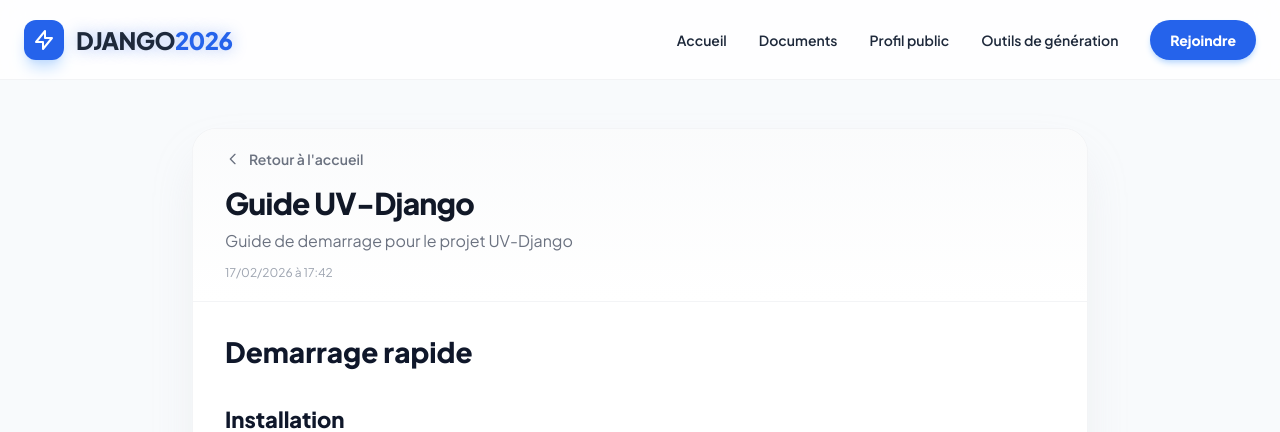
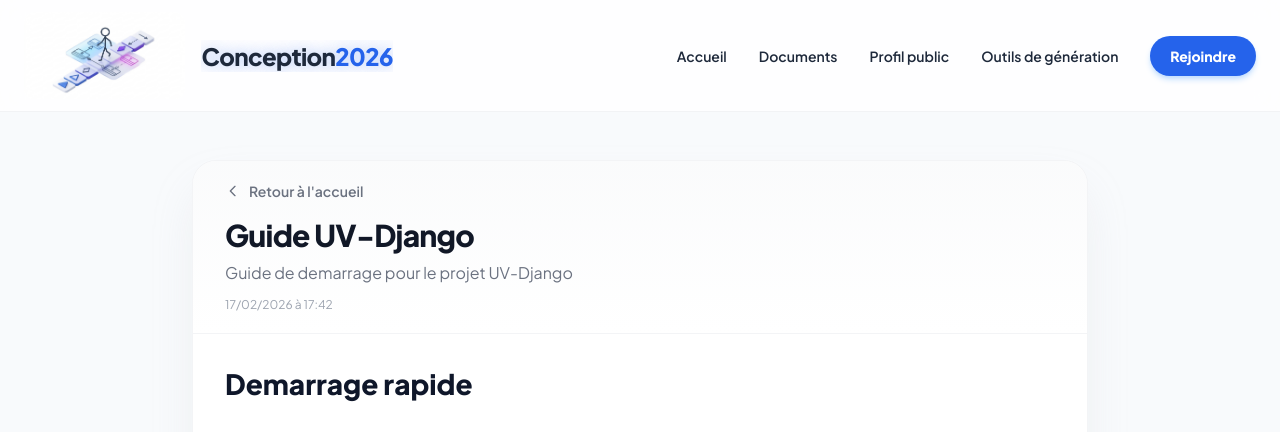
Before and after one commit to Worcesters/UV-DjangoRestFrameWork, a Django app: page /docs/guide-production/ in a window 1280 px wide. Shown: the top 432 px of the page. Run offline with Django 5.2, Linux system fonts and the light colour scheme; data comes from the database, SQL or seed files in the repository; some libraries are stand-ins or nearby versions.

Commit message:
refacto : visuel logo

```diff
--- a/templates/base.html
+++ b/templates/base.html
@@ -5,7 +5,7 @@
     <meta charset="UTF-8">
     <meta name="viewport" content="width=device-width, initial-scale=1.0">
     <title>{% block title %}Plateforme Elite{% endblock %}</title>
-    <link rel="icon" type="image/svg+xml" href="{% static 'icons/portfolio-favicon.svg' %}">
+    <link rel="icon" type="image/svg+xml" href="{% static 'icons/portfolio-favicon_old.svg' %}">
 
     <script src="https://unpkg.com/htmx.org@1.9.10"></script>
     <script src="https://cdn.tailwindcss.com"></script>
@@ -25,18 +25,26 @@
             -webkit-backdrop-filter: blur(12px);
             border-bottom: 1px solid rgba(229, 231, 235, 0.5);
         }
+        /* Logo plus petit au scroll pour rester dans la barre compacte */
+        .nav-glass.nav-scrolled .nav-logo {
+            height: 3.25rem;
+        }
+        @media (min-width: 640px) {
+            .nav-glass.nav-scrolled .nav-logo { height: 3.75rem; }
+        }
+        @media (min-width: 768px) {
+            .nav-glass.nav-scrolled .nav-logo { height: 4.25rem; }
+        }
     </style>
 </head>
 <body class="bg-[#f8fafc] text-[#1e293b] antialiased">
 
-    <nav class="nav-glass sticky top-0 z-50 transition-all duration-300 h-20">
+    <nav class="nav-glass sticky top-0 z-50 transition-all duration-300 h-24 md:h-28" id="site-nav">
         <div class="container mx-auto px-6 h-full py-2 flex justify-between items-center">
 
-            <a href="/" class="flex items-center space-x-3 group">
-                <div class="w-10 h-10 bg-blue-600 rounded-xl flex items-center justify-center shadow-lg shadow-blue-200 group-hover:rotate-12 transition-transform duration-300">
-                    <svg class="w-6 h-6 text-white" fill="none" stroke="currentColor" viewBox="0 0 24 24"><path stroke-linecap="round" stroke-linejoin="round" stroke-width="2" d="M13 10V3L4 14h7v7l9-11h-7z"/></svg>
-                </div>
-                <span class="font-extrabold text-2xl tracking-tight logo-glow">DJANGO<span class="text-blue-600">2026</span></span>
+            <a href="/" class="flex items-center gap-3 md:gap-4 group min-w-0">
+                <img src="{% static 'icons/portfolio-favicon.png' %}" alt="Logo" class="nav-logo h-16 w-auto sm:h-[4.5rem] md:h-[5.5rem] object-contain rounded-xl shrink-0 transition-[height] duration-300" width="220" height="220" decoding="async">
+                <span class="font-extrabold text-xl sm:text-1xl md:text-2xl tracking-tight logo-glow truncate">Conception<span class="text-blue-600">2026</span></span>
             </a>
 
             <div class="hidden md:flex items-center space-x-8">
@@ -147,13 +155,14 @@
 
         // Effet scroll navbar
         window.addEventListener('scroll', () => {
-            const nav = document.querySelector('nav');
+            const nav = document.getElementById('site-nav');
+            if (!nav) return;
             if (window.scrollY > 20) {
-                nav.classList.add('h-16', 'shadow-xl');
-                nav.classList.remove('h-20');
+                nav.classList.add('nav-scrolled', 'h-20', 'md:h-24', 'shadow-xl');
+                nav.classList.remove('h-24', 'md:h-28');
             } else {
-                nav.classList.remove('h-16', 'shadow-xl');
-                nav.classList.add('h-20');
+                nav.classList.remove('nav-scrolled', 'h-20', 'md:h-24', 'shadow-xl');
+                nav.classList.add('h-24', 'md:h-28');
             }
         });
 
```
Also changed, not shown: static/icons/portfolio-favicon.png (added), static/icons/portfolio-favicon_old.svg (renamed from static/icons/portfolio-favicon.svg), static/icons/portfolio-favicon_old_v1.jpg (added), static/icons/portfolio-favicon_old_v1.svg (added).
